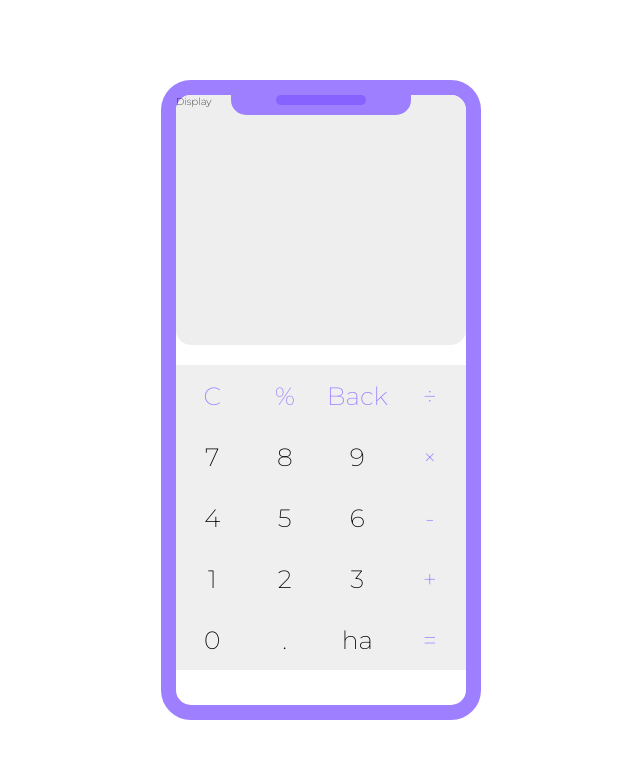
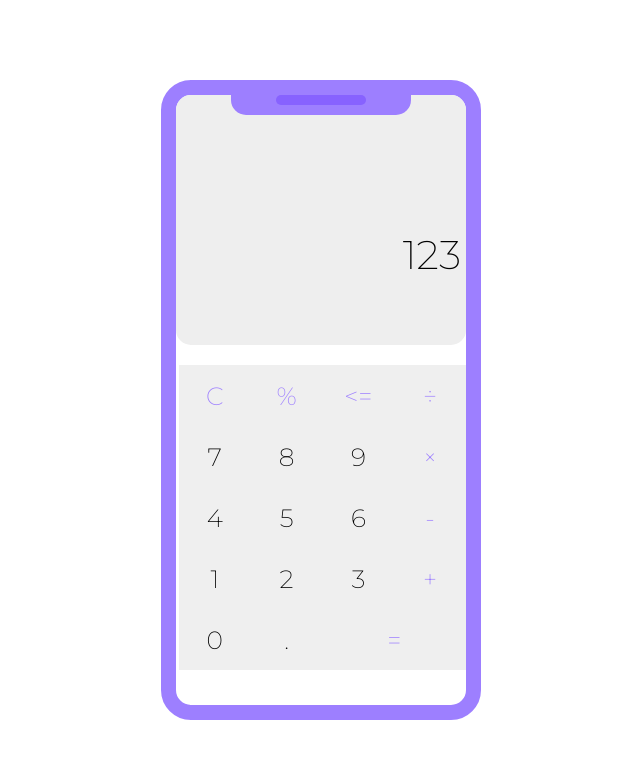
Before and after one commit to shimphillip/calculator, a React (Create React App) app: page / in a window 1280 px wide. Shown: the top 758 px of the page, without its empty margins (319-959 px from the left). Built offline with nearby package versions, Linux system fonts and the light colour scheme.

Commit message:
style changes

```diff
--- a/src/components/calculator/display/display.tsx
+++ b/src/components/calculator/display/display.tsx
@@ -2,7 +2,12 @@ import React from 'react'
 import Container from './displayStyles'
 
 const Display = () => {
-  return <Container>Display</Container>
+  return (
+    <Container>
+      <div className="history"></div>
+      <div className="current-number">123</div>
+    </Container>
+  )
 }
 
 export default Display
--- a/src/components/calculator/display/displayStyles.ts
+++ b/src/components/calculator/display/displayStyles.ts
@@ -4,6 +4,19 @@ const Container = styled.div`
   background: #eee;
   height: 250px;
   border-radius: 1.5rem;
+  text-align: right;
+  padding-right: 5px;
+
+  .history {
+    padding-top: 100px;
+    font-size: 25px;
+    height: 130px;
+  }
+
+  .current-number {
+    padding-top: 5px;
+    font-size: 40px;
+  }
 `
 
 export default Container
--- a/src/components/calculator/pads/pad/pad.tsx
+++ b/src/components/calculator/pads/pad/pad.tsx
@@ -4,11 +4,12 @@ import Container from './padStyles'
 interface PadProps {
   children: React.ReactNode
   color?: 'bright'
+  span?: boolean
 }
 
-const Pad = ({ children, color }: PadProps) => {
+const Pad = ({ children, color, span }: PadProps) => {
 
-  return <Container color={color}>{children}</Container>
+  return <Container color={color} span={span}>{children}</Container>
 }
 
 export default Pad
--- a/src/components/calculator/pads/pad/padStyles.ts
+++ b/src/components/calculator/pads/pad/padStyles.ts
@@ -2,6 +2,7 @@ import styled from 'styled-components'
 
 interface IContainer {
   color?: 'bright'
+  span?: boolean
 }
 
 const Container = styled.button<IContainer>`
@@ -12,7 +13,10 @@ const Container = styled.button<IContainer>`
   justify-content: center;
   align-items: center;
   border: none;
+  outline: none;
+  cursor: pointer;
   color: ${({ color }) => color === 'bright' && '#9d7fff'};
+  grid-column: ${({ span }) => span && 'span 2'};
 `
 
 export default Container
--- a/src/components/calculator/pads/pads.tsx
+++ b/src/components/calculator/pads/pads.tsx
@@ -7,7 +7,7 @@ const Pads = () => {
     <Container>
       <Pad color={'bright'}>C</Pad>
       <Pad color={'bright'}>%</Pad>
-      <Pad color={'bright'}>Back</Pad>
+      <Pad color={'bright'}>{'<='}</Pad>
       <Pad color={'bright'}>÷</Pad>
       <Pad>7</Pad>
       <Pad>8</Pad>
@@ -23,8 +23,9 @@ const Pads = () => {
       <Pad color={'bright'}>+</Pad>
       <Pad>0</Pad>
       <Pad>.</Pad>
-      <Pad>ha</Pad>
-      <Pad color={'bright'}>=</Pad>
+      <Pad color={'bright'} span={true}>
+        =
+      </Pad>
     </Container>
   )
 }
--- a/src/components/calculator/pads/padsStyles.ts
+++ b/src/components/calculator/pads/padsStyles.ts
@@ -5,6 +5,8 @@ const Container = styled.div`
   grid-template-columns: repeat(4, 1fr);
   border-radius: 1.5rem;
   height: 50%;
+  width: 99%;
+  margin-left: auto;
   margin-top: 20px;
 `
 
```
